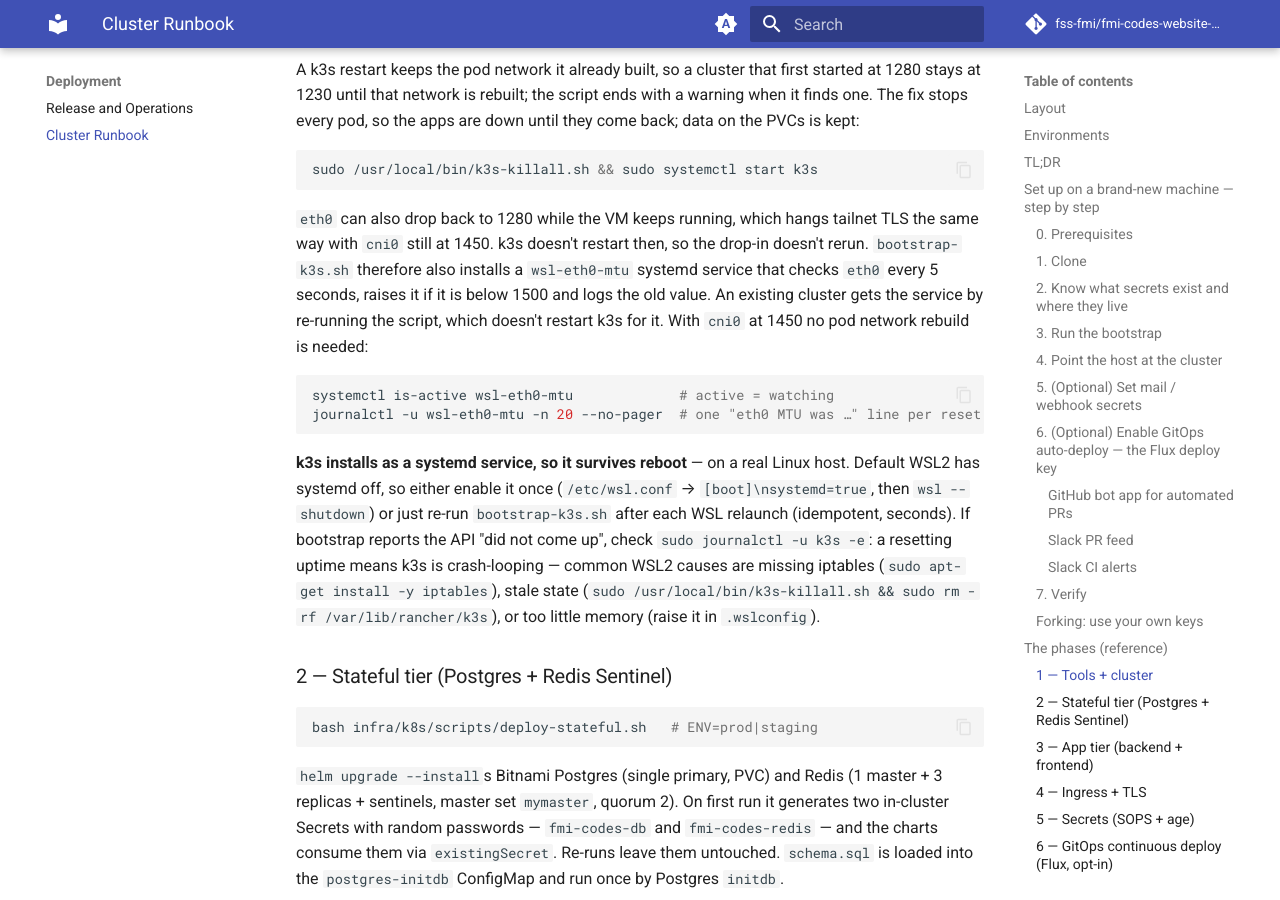
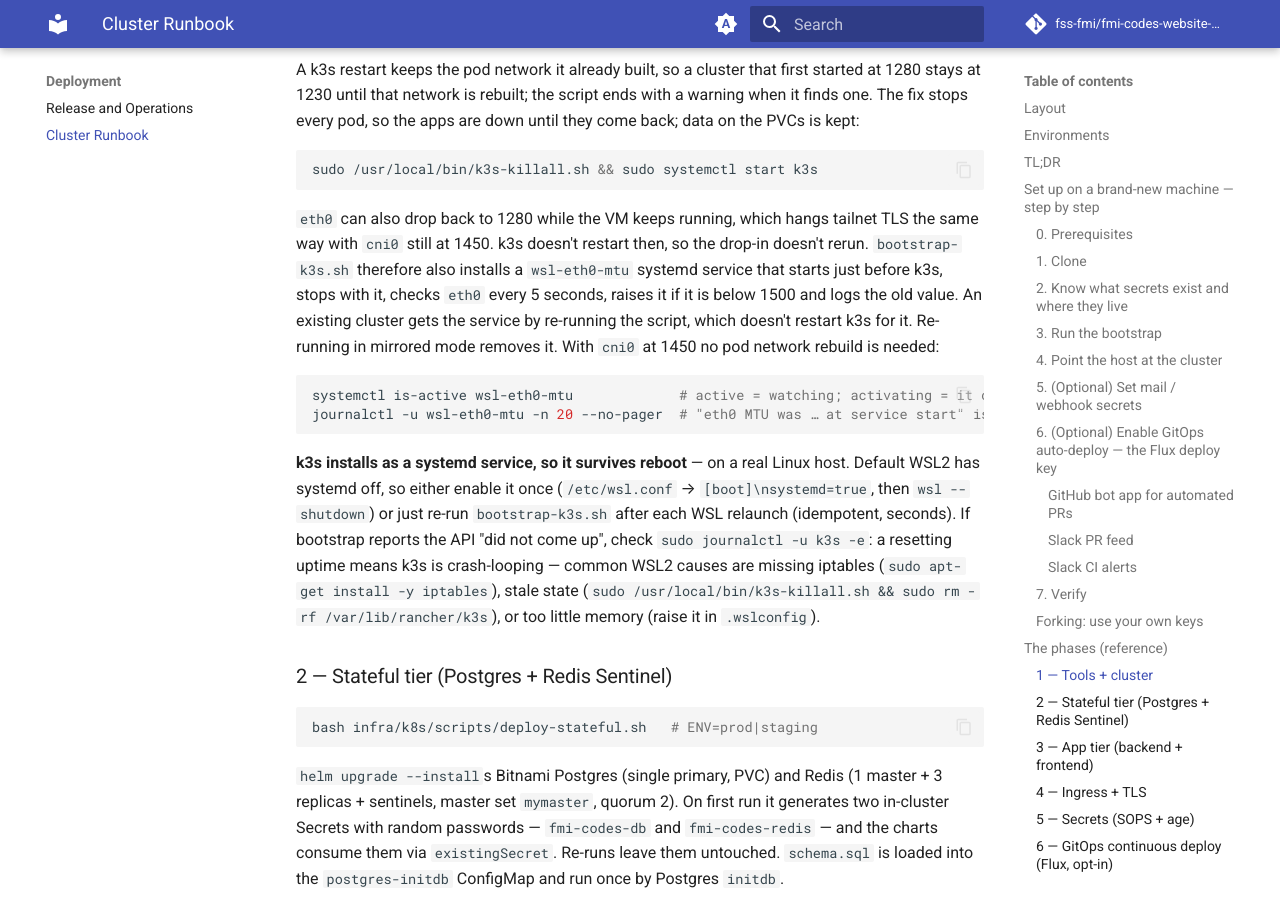
Before and after one commit to fss-fmi/fmi-codes-website-2026, an MkDocs documentation site: the page built from docs/runbook.md, in a window 1280 px wide and 900 px high, scrolled down 12658 px. Built offline with MkDocs 1.6.1 and Material for MkDocs 9.7.7, drawn with Linux system fonts in a browser that asks for light colours; comment, search, counter and statistics services are not loaded; some of the changed text lies outside the part shown.

Commit message:
infra: tie the eth0 MTU watcher to k3s and harden its install
Review findings on the wsl-eth0-mtu service:

- Start it just before k3s and stop it with k3s, instead of a separate
  multi-user.target service that outlives the cluster.
- Rewrite and restart it on every run, so a run that died halfway is
  repaired by the next one. This drops the in-memory change flag, the
  redundant start and two more copies of the compare logic.
- Install it after the namespace step. A failure now warns instead of
  aborting the script before kubeconfig, tools and the namespace.
- A failed `ip link` ends the process with a clear line and restarts after
  30 s, so `systemctl is-active` no longer reports a failing watcher as
  active.
- Log "at service start" or "while running", so a normal WSL boot can't be
  mistaken for a mid-run reset.
- Remove the service when a re-run finds the box is no longer in NAT mode.
- Runbook: troubleshooting names the eth0-only case, whose fix is not a
  pod network rebuild, and teardown tolerates a missing service.

Co-Authored-By: Claude Opus 5.5 <noreply@anthropic.com>

````diff
--- a/docs/runbook.md
+++ b/docs/runbook.md
@@ -516,13 +516,14 @@ sudo /usr/local/bin/k3s-killall.sh && sudo systemctl start k3s
 
 `eth0` can also drop back to 1280 while the VM keeps running, which hangs tailnet TLS the same way
 with `cni0` still at 1450. k3s doesn't restart then, so the drop-in doesn't rerun. `bootstrap-k3s.sh`
-therefore also installs a `wsl-eth0-mtu` systemd service that checks `eth0` every 5 seconds, raises
-it if it is below 1500 and logs the old value. An existing cluster gets the service by re-running
-the script, which doesn't restart k3s for it. With `cni0` at 1450 no pod network rebuild is needed:
-
-```bash
-systemctl is-active wsl-eth0-mtu             # active = watching
-journalctl -u wsl-eth0-mtu -n 20 --no-pager  # one "eth0 MTU was …" line per reset it repaired
+therefore also installs a `wsl-eth0-mtu` systemd service that starts just before k3s, stops with it,
+checks `eth0` every 5 seconds, raises it if it is below 1500 and logs the old value. An existing
+cluster gets the service by re-running the script, which doesn't restart k3s for it. Re-running in
+mirrored mode removes it. With `cni0` at 1450 no pod network rebuild is needed:
+
+```bash
+systemctl is-active wsl-eth0-mtu             # active = watching; activating = it can't raise eth0, read the journal
+journalctl -u wsl-eth0-mtu -n 20 --no-pager  # "eth0 MTU was … at service start" is a normal boot, "… while running" is a reset
 ```
 
 **k3s installs as a systemd service, so it survives reboot** — on a real Linux host. Default
@@ -1429,8 +1430,10 @@ Grafana's names; for staging read `ingress-nginx-staging` / `staging` for the In
 5. **Policy.** `Drop: … no rules matched` lines in the proxy log for your `100.x` address on
    port 443 mean your login is missing from `group:devs`. Drops on port 80 or 137 are expected.
 6. **TLS hangs on a WSL2 dev box.** TCP connects but the TLS handshake stalls and the proxy
-   logs `TLS handshake error … EOF`: the pod network is running at a low MTU. Cause, checks and
-   fix are in the WSL2 eth0 note in [Phase 1](#1--tools--cluster).
+   logs `TLS handshake error … EOF`: `eth0` or the pod network is running at a low MTU. With `eth0`
+   low and `cni0` at 1450, only `eth0` needs fixing, so don't rebuild the pod network: check the
+   `wsl-eth0-mtu` service. Cause, checks and fix are in the WSL2 eth0 note in
+   [Phase 1](#1--tools--cluster).
 
 #### Tear down the tailnet
 
````
Also changed, not shown: other parts of docs/runbook.md (+1 -1 lines), 1 other file.
